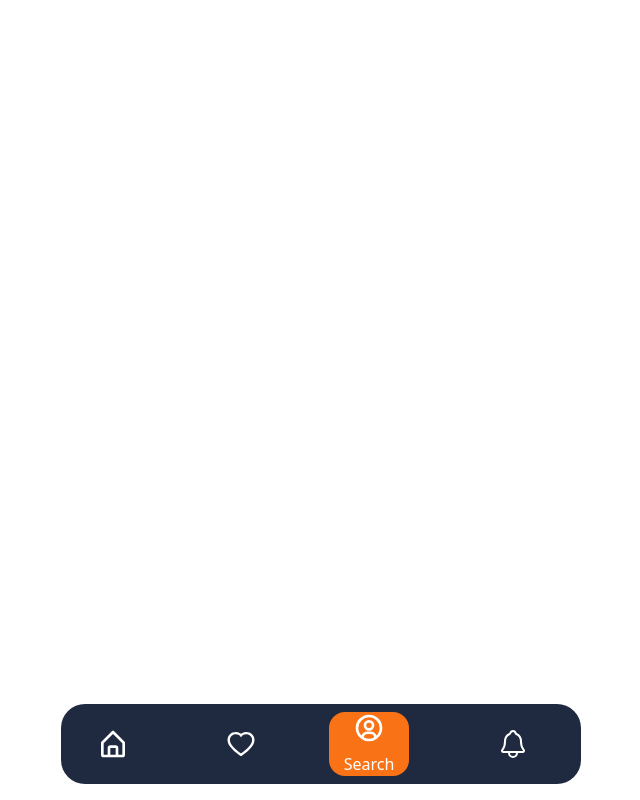
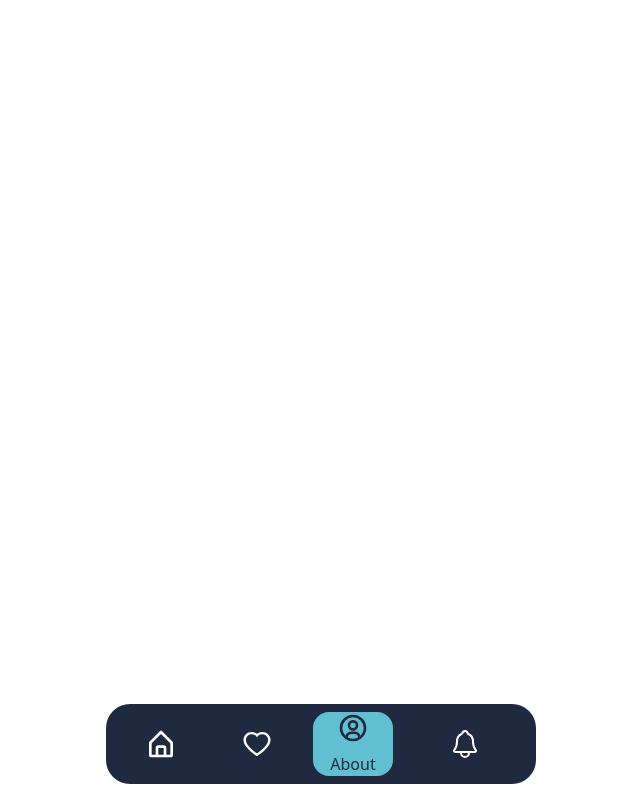
Before and after one commit to DC-21/react-tailwind-bottom-nav-webapp, a React (Vite) app: page / in a window 1280 px wide. Both pictures are taken after a click on the link 688 px from the left and 744 px from the top of the page. Shown: the whole page, without its empty margins (319-959 px from the left). Built offline with nearby package versions, Linux system fonts and the light colour scheme.

Commit message:
first commit

```diff
--- a/src/components/Bottom.jsx
+++ b/src/components/Bottom.jsx
@@ -4,16 +4,15 @@ const Bottom = () => {
   const [active, setActive] = useState(0);
 
   const handleIconClick = (index) => {
-    setActive(index=== active ? null: index);
-  }
-
+    setActive(index === active ? null : index);
+  };
 
   return (
     <div className="fixed flex w-full py-4 px-6 bottom-0 justify-center">
-      <div className="w-[520px] h-20 flex bottom-0 sticky gap-12 bg-[#1f2a40] justify-center items-center py-3 text-white rounded-3xl">
-      <a
+      <div className="w-[430px] h-20 flex bottom-0 sticky gap-4 bg-[#1f2a40] justify-center items-center py-3 text-white rounded-3xl">
+        <a
           className={`flex flex-col items-center gap-2 cursor-pointer w-20 ${
-            active === 0 ? "bg-orange-500 rounded-2xl" : ""
+            active === 0 ? "bg-[#60c0d2] rounded-2xl text-[#1f2a40]" : ""
           }`}
           onClick={() => handleIconClick(0)}
         >
@@ -24,7 +23,7 @@ const Bottom = () => {
         </a>
         <a
           className={`flex flex-col items-center gap-2 cursor-pointer w-20 ${
-            active === 1 ? "bg-orange-500 rounded-2xl" : ""
+            active === 1 ? "bg-[#60c0d2] rounded-2xl text-[#1f2a40]" : ""
           }`}
           onClick={() => handleIconClick(1)}
         >
@@ -40,24 +39,19 @@ const Bottom = () => {
         </a>
         <a
           className={`flex flex-col items-center gap-2 cursor-pointer w-20 ${
-            active === 2 ? "bg-orange-500 rounded-2xl" : ""
+            active === 2 ? "bg-[#60c0d2] rounded-2xl text-[#1f2a40]" : ""
           }`}
           onClick={() => handleIconClick(2)}
         >
-<svg
-      viewBox="0 0 24 24"
-      fill="currentColor"
-      height="2em"
-      width="2em"
-    >
-      <path d="M12 2A10.13 10.13 0 002 12a10 10 0 004 7.92V20h.1a9.7 9.7 0 0011.8 0h.1v-.08A10 10 0 0022 12 10.13 10.13 0 0012 2zM8.07 18.93A3 3 0 0111 16.57h2a3 3 0 012.93 2.36 7.75 7.75 0 01-7.86 0zm9.54-1.29A5 5 0 0013 14.57h-2a5 5 0 00-4.61 3.07A8 8 0 014 12a8.1 8.1 0 018-8 8.1 8.1 0 018 8 8 8 0 01-2.39 5.64z" />
-      <path d="M12 6a3.91 3.91 0 00-4 4 3.91 3.91 0 004 4 3.91 3.91 0 004-4 3.91 3.91 0 00-4-4zm0 6a1.91 1.91 0 01-2-2 1.91 1.91 0 012-2 1.91 1.91 0 012 2 1.91 1.91 0 01-2 2z" />
-    </svg>
-          {active === 2 && <p>Search</p>}
+          <svg viewBox="0 0 24 24" fill="currentColor" height="2em" width="2em">
+            <path d="M12 2A10.13 10.13 0 002 12a10 10 0 004 7.92V20h.1a9.7 9.7 0 0011.8 0h.1v-.08A10 10 0 0022 12 10.13 10.13 0 0012 2zM8.07 18.93A3 3 0 0111 16.57h2a3 3 0 012.93 2.36 7.75 7.75 0 01-7.86 0zm9.54-1.29A5 5 0 0013 14.57h-2a5 5 0 00-4.61 3.07A8 8 0 014 12a8.1 8.1 0 018-8 8.1 8.1 0 018 8 8 8 0 01-2.39 5.64z" />
+            <path d="M12 6a3.91 3.91 0 00-4 4 3.91 3.91 0 004 4 3.91 3.91 0 004-4 3.91 3.91 0 00-4-4zm0 6a1.91 1.91 0 01-2-2 1.91 1.91 0 012-2 1.91 1.91 0 012 2 1.91 1.91 0 01-2 2z" />
+          </svg>
+          {active === 2 && <p>About</p>}
         </a>
         <a
           className={`flex flex-col items-center gap-2 cursor-pointer w-28 ${
-            active === 3 ? "bg-orange-500 rounded-2xl" : ""
+            active === 3 ? "bg-[#60c0d2] rounded-2xl text-[#1f2a40]" : ""
           }`}
           onClick={() => handleIconClick(3)}
         >
```
